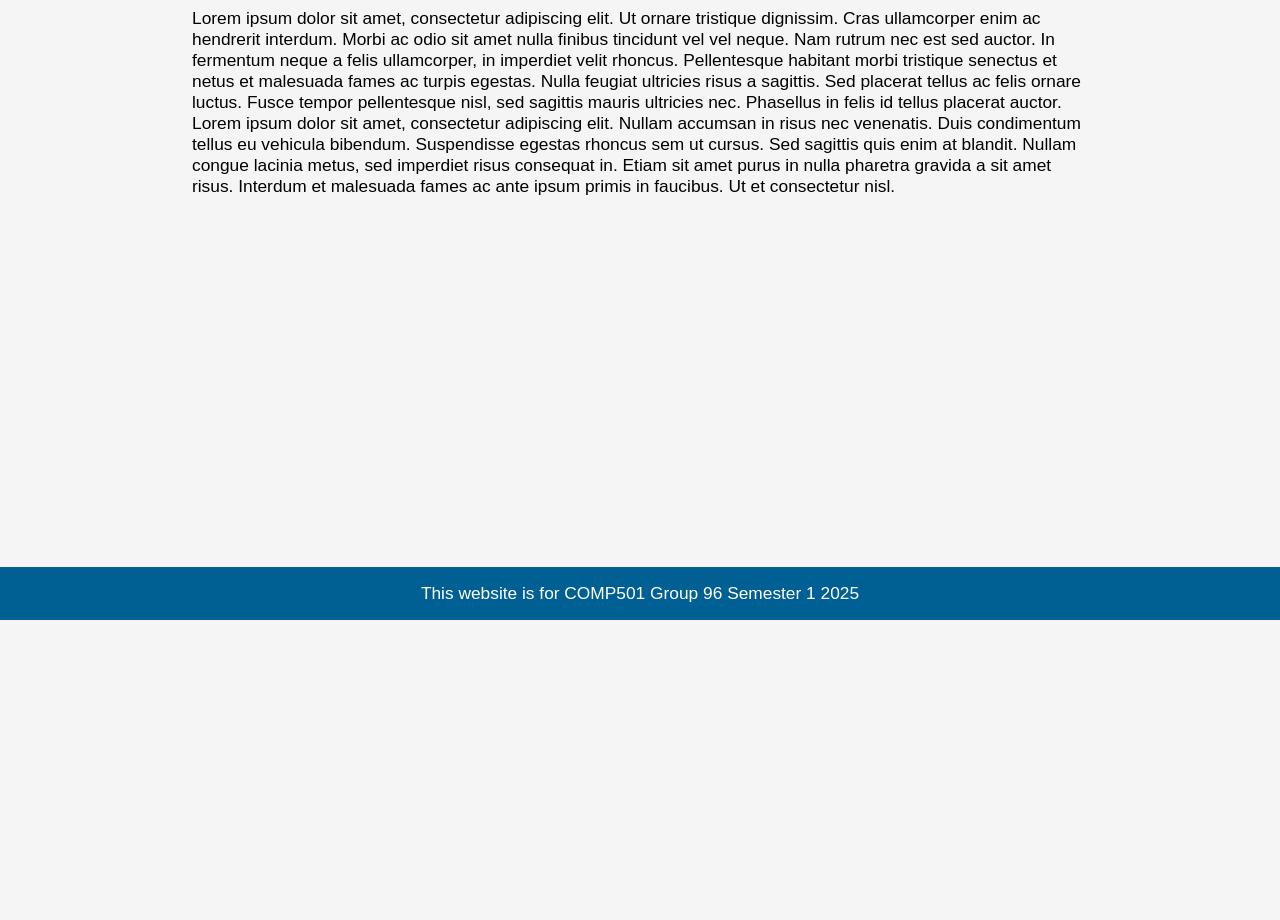
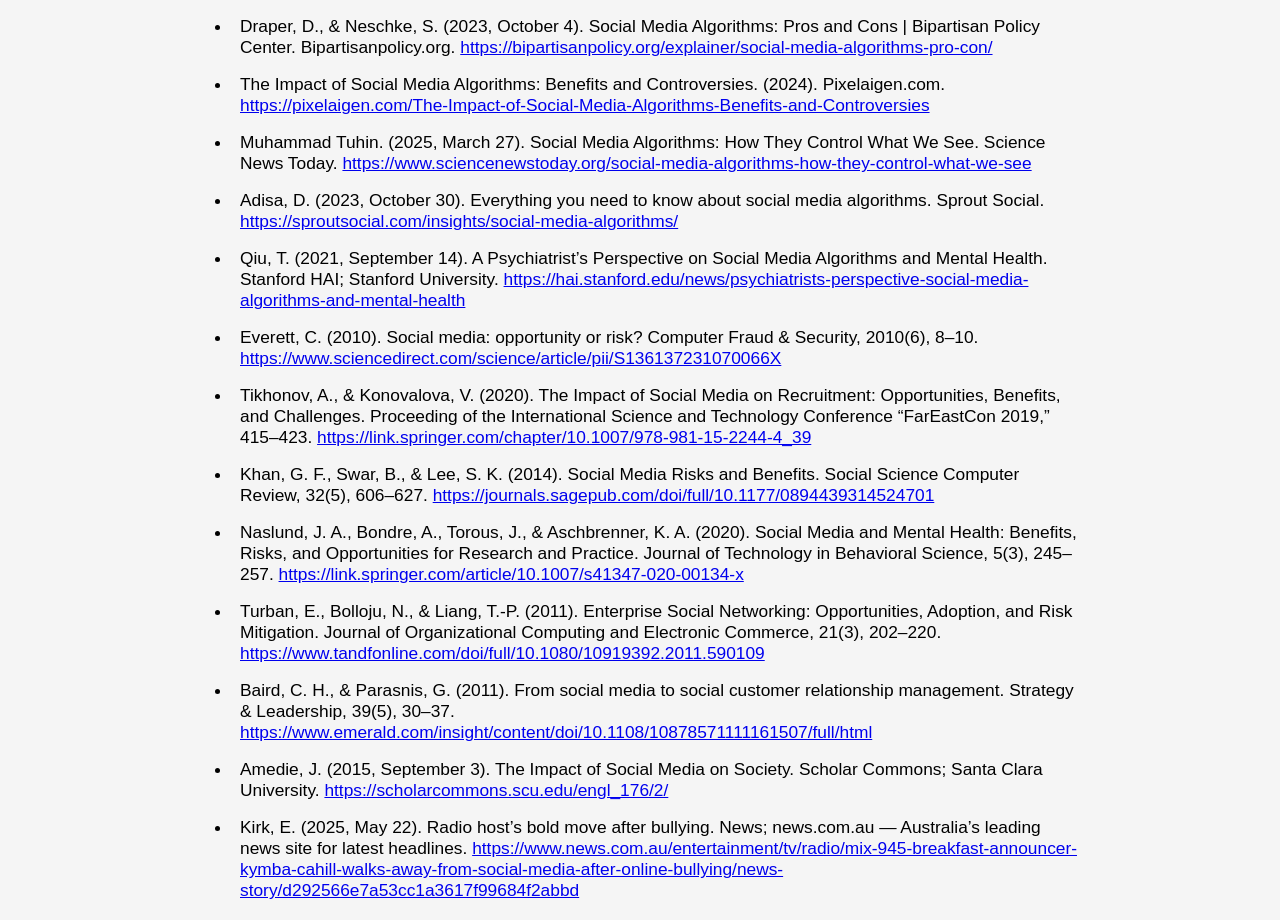
Before and after one commit to wdm4896/COMP501_2025_S1-Group_96, a plain HTML site: page references.html in a window 1280 px wide. Shown: the part 180-1100 px from the top of the page. Before the commit the page ends 800 px from the top, so only its background shows below. Drawn offline with Linux system fonts and the light colour scheme.

Commit message:
References added

```diff
--- a/Resources/CSS/main.css
+++ b/Resources/CSS/main.css
@@ -63,3 +63,7 @@ img {
     margin: 50px auto;
     width: 100%
 }
+
+li {
+    padding: 8px;
+}
--- a/references.html
+++ b/references.html
@@ -20,8 +20,23 @@
 
             <!--body-->
             <main>
-                <h1>Lorem Ipsum</h1>
-                <p>Lorem ipsum dolor sit amet, consectetur adipiscing elit. Ut ornare tristique dignissim. Cras ullamcorper enim ac hendrerit interdum. Morbi ac odio sit amet nulla finibus tincidunt vel vel neque. Nam rutrum nec est sed auctor. In fermentum neque a felis ullamcorper, in imperdiet velit rhoncus. Pellentesque habitant morbi tristique senectus et netus et malesuada fames ac turpis egestas. Nulla feugiat ultricies risus a sagittis. Sed placerat tellus ac felis ornare luctus. Fusce tempor pellentesque nisl, sed sagittis mauris ultricies nec. Phasellus in felis id tellus placerat auctor. Lorem ipsum dolor sit amet, consectetur adipiscing elit. Nullam accumsan in risus nec venenatis. Duis condimentum tellus eu vehicula bibendum. Suspendisse egestas rhoncus sem ut cursus. Sed sagittis quis enim at blandit. Nullam congue lacinia metus, sed imperdiet risus consequat in. Etiam sit amet purus in nulla pharetra gravida a sit amet risus. Interdum et malesuada fames ac ante ipsum primis in faucibus. Ut et consectetur nisl.</p>
+                <h1>References</h1>
+                <ul>
+                    <li>Draper, D., & Neschke, S. (2023, October 4). Social Media Algorithms: Pros and Cons | Bipartisan Policy Center. Bipartisanpolicy.org. <a href="https://bipartisanpolicy.org/explainer/social-media-algorithms-pro-con/">https://bipartisanpolicy.org/explainer/social-media-algorithms-pro-con/</a></li>
+                    <li>The Impact of Social Media Algorithms: Benefits and Controversies. (2024). Pixelaigen.com. <a href="https://pixelaigen.com/The-Impact-of-Social-Media-Algorithms-Benefits-and-Controversies">https://pixelaigen.com/The-Impact-of-Social-Media-Algorithms-Benefits-and-Controversies</a></li>
+                    <li>Muhammad Tuhin. (2025, March 27). Social Media Algorithms: How They Control What We See. Science News Today. <a href="https://www.sciencenewstoday.org/social-media-algorithms-how-they-control-what-we-see">https://www.sciencenewstoday.org/social-media-algorithms-how-they-control-what-we-see</a></li>
+                    <li>Adisa, D. (2023, October 30). Everything you need to know about social media algorithms. Sprout Social. <a href="https://sproutsocial.com/insights/social-media-algorithms/">https://sproutsocial.com/insights/social-media-algorithms/</a></li>
+                    <li>Qiu, T. (2021, September 14). A Psychiatrist’s Perspective on Social Media Algorithms and Mental Health. Stanford HAI; Stanford University. <a href="https://hai.stanford.edu/news/psychiatrists-perspective-social-media-algorithms-and-mental-health">https://hai.stanford.edu/news/psychiatrists-perspective-social-media-algorithms-and-mental-health</a></li>
+                    <li>Everett, C. (2010). Social media: opportunity or risk? Computer Fraud & Security, 2010(6), 8–10. <a href="https://www.sciencedirect.com/science/article/pii/S136137231070066X">https://www.sciencedirect.com/science/article/pii/S136137231070066X</a></li>
+                    <li>Tikhonov, A., & Konovalova, V. (2020). The Impact of Social Media on Recruitment: Opportunities, Benefits, and Challenges. Proceeding of the International Science and Technology Conference “FarEastСon 2019,” 415–423. <a href="https://link.springer.com/chapter/10.1007/978-981-15-2244-4_39">https://link.springer.com/chapter/10.1007/978-981-15-2244-4_39</a></li>
+                    <li>Khan, G. F., Swar, B., & Lee, S. K. (2014). Social Media Risks and Benefits. Social Science Computer Review, 32(5), 606–627. <a href="https://journals.sagepub.com/doi/full/10.1177/0894439314524701">https://journals.sagepub.com/doi/full/10.1177/0894439314524701</a></li>
+                    <li>Naslund, J. A., Bondre, A., Torous, J., & Aschbrenner, K. A. (2020). Social Media and Mental Health: Benefits, Risks, and Opportunities for Research and Practice. Journal of Technology in Behavioral Science, 5(3), 245–257. <a href="https://link.springer.com/article/10.1007/s41347-020-00134-x">https://link.springer.com/article/10.1007/s41347-020-00134-x</a></li>
+                    <li>Turban, E., Bolloju, N., & Liang, T.-P. (2011). Enterprise Social Networking: Opportunities, Adoption, and Risk Mitigation. Journal of Organizational Computing and Electronic Commerce, 21(3), 202–220. <a href="https://www.tandfonline.com/doi/full/10.1080/10919392.2011.590109">https://www.tandfonline.com/doi/full/10.1080/10919392.2011.590109</a></li>
+                    <li>Baird, C. H., & Parasnis, G. (2011). From social media to social customer relationship management. Strategy & Leadership, 39(5), 30–37. <a href="https://www.emerald.com/insight/content/doi/10.1108/10878571111161507/full/html">https://www.emerald.com/insight/content/doi/10.1108/10878571111161507/full/html</a></li>
+                    <li>Amedie, J. (2015, September 3). The Impact of Social Media on Society. Scholar Commons; Santa Clara University. <a href="https://scholarcommons.scu.edu/engl_176/2/">https://scholarcommons.scu.edu/engl_176/2/</a></li>
+                    <li>Kirk, E. (2025, May 22). Radio host’s bold move after bullying. News; news.com.au — Australia’s leading news site for latest headlines. <a href="https://www.news.com.au/entertainment/tv/radio/mix-945-breakfast-announcer-kymba-cahill-walks-away-from-social-media-after-online-bullying/news-story/d292566e7a53cc1a3617f99684f2abbd">https://www.news.com.au/entertainment/tv/radio/mix-945-breakfast-announcer-kymba-cahill-walks-away-from-social-media-after-online-bullying/news-story/d292566e7a53cc1a3617f99684f2abbd</a></li>
+                    <li>Corlett, E. (2025, May 27). New Zealand teenager dies after tackle game linked to viral Run It Straight challenge. The Guardian; The Guardian. <a href="https://www.theguardian.com/world/2025/may/27/new-zealand-teenager-death-tackle-game-ntwnfb">https://www.theguardian.com/world/2025/may/27/new-zealand-teenager-death-tackle-game-ntwnfb</a></li>
+                </ul>
             </main>
 
             <!--footer-->
```
